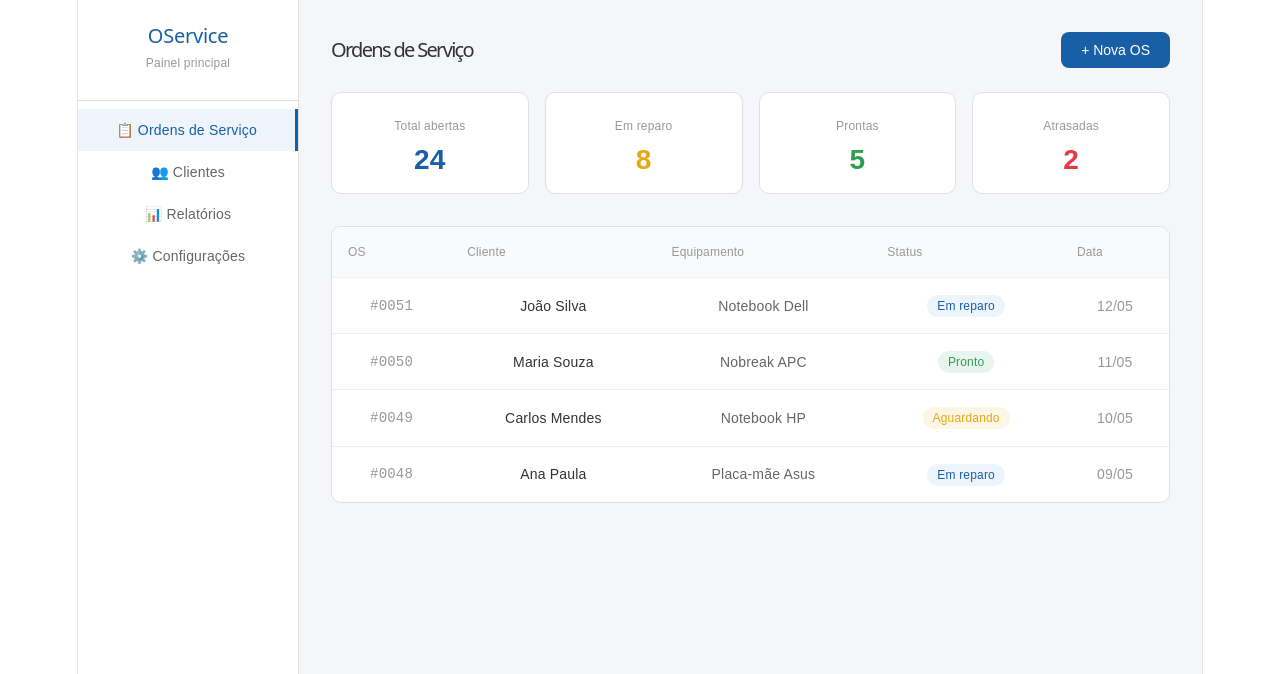
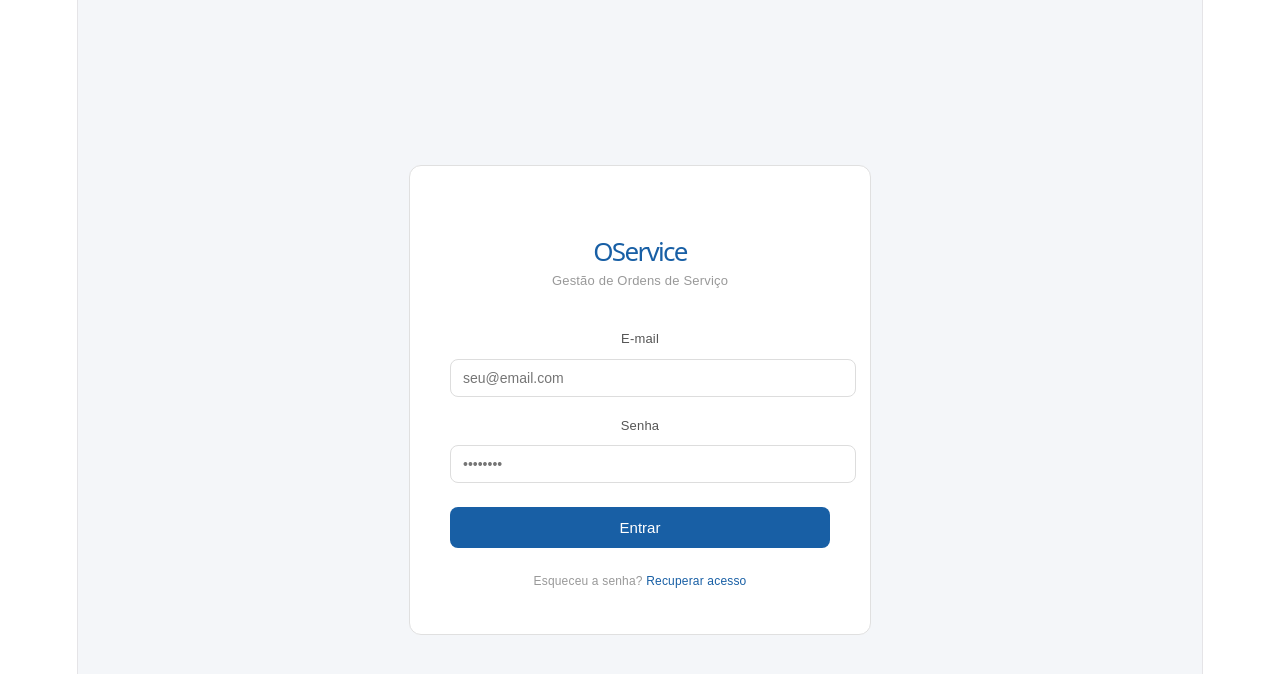
Before and after one commit to cavaxap-hue/oservice, a React (Vite) app: page / in a window 1280 px wide. Shown: the top 674 px of the page. Built offline with nearby package versions, Linux system fonts and the light colour scheme.

Commit message:
navegacao login dashboard e formulario nova OS

```diff
--- a/src/App.jsx
+++ b/src/App.jsx
@@ -1,7 +1,42 @@
+import { useState } from 'react'
 import Dashboard from './Dashboard'
 
+function Login({ onEntrar }) {
+  return (
+    <div style={{ fontFamily: 'sans-serif', minHeight: '100vh', background: '#F4F6F9', display: 'flex', alignItems: 'center', justifyContent: 'center' }}>
+      <div style={{ background: '#fff', padding: '40px', borderRadius: '12px', border: '1px solid #E0E0E0', width: '100%', maxWidth: '380px' }}>
+
+        <h1 style={{ fontSize: '26px', color: '#185FA5', textAlign: 'center', marginBottom: '4px' }}>OService</h1>
+        <p style={{ color: '#999', textAlign: 'center', fontSize: '13px', marginBottom: '32px' }}>Gestão de Ordens de Serviço</p>
+
+        <div style={{ marginBottom: '16px' }}>
+          <label style={{ fontSize: '13px', color: '#555', display: 'block', marginBottom: '6px' }}>E-mail</label>
+          <input type="email" placeholder="seu@email.com" style={{ width: '100%', padding: '10px 12px', borderRadius: '8px', border: '1px solid #DDD', fontSize: '14px', outline: 'none' }} />
+        </div>
+
+        <div style={{ marginBottom: '24px' }}>
+          <label style={{ fontSize: '13px', color: '#555', display: 'block', marginBottom: '6px' }}>Senha</label>
+          <input type="password" placeholder="••••••••" style={{ width: '100%', padding: '10px 12px', borderRadius: '8px', border: '1px solid #DDD', fontSize: '14px', outline: 'none' }} />
+        </div>
+
+        <button onClick={onEntrar} style={{ width: '100%', background: '#185FA5', color: '#fff', border: 'none', padding: '12px', borderRadius: '8px', fontSize: '15px', cursor: 'pointer', fontWeight: '500' }}>
+          Entrar
+        </button>
+
+        <p style={{ textAlign: 'center', fontSize: '12px', color: '#999', marginTop: '20px' }}>
+          Esqueceu a senha? <span style={{ color: '#185FA5', cursor: 'pointer' }}>Recuperar acesso</span>
+        </p>
+
+      </div>
+    </div>
+  )
+}
+
 function App() {
-  return <Dashboard />
+  const [tela, setTela] = useState('login')
+
+  if (tela === 'dashboard') return <Dashboard />
+  return <Login onEntrar={() => setTela('dashboard')} />
 }
 
 export default App
--- a/src/Dashboard.jsx
+++ b/src/Dashboard.jsx
@@ -1,4 +1,8 @@
+import { useState } from 'react'
+
 function Dashboard() {
+  const [tela, setTela] = useState('lista')
+
   return (
     <div style={{ fontFamily: 'sans-serif', minHeight: '100vh', background: '#F4F6F9', display: 'flex' }}>
 
@@ -8,7 +12,7 @@ function Dashboard() {
           <h2 style={{ fontSize: '20px', color: '#185FA5', margin: 0 }}>OService</h2>
           <small style={{ color: '#999', fontSize: '12px' }}>Painel principal</small>
         </div>
-          <div style={{ padding: '8px 20px', fontSize: '14px', color: '#185FA5', fontWeight: '500', background: '#EEF4FB', borderRight: '3px solid #185FA5' }}>📋 Ordens de Serviço</div>
+        <div onClick={() => setTela('lista')} style={{ padding: '8px 20px', fontSize: '14px', color: tela === 'lista' ? '#185FA5' : '#666', fontWeight: tela === 'lista' ? '500' : 'normal', background: tela === 'lista' ? '#EEF4FB' : 'transparent', borderRight: tela === 'lista' ? '3px solid #185FA5' : 'none', cursor: 'pointer' }}>📋 Ordens de Serviço</div>
         <div style={{ padding: '8px 20px', fontSize: '14px', color: '#666', cursor: 'pointer' }}>👥 Clientes</div>
         <div style={{ padding: '8px 20px', fontSize: '14px', color: '#666', cursor: 'pointer' }}>📊 Relatórios</div>
         <div style={{ padding: '8px 20px', fontSize: '14px', color: '#666', cursor: 'pointer' }}>⚙️ Configurações</div>
@@ -17,15 +21,15 @@ function Dashboard() {
       {/* Conteudo principal */}
       <div style={{ flex: 1, padding: '32px' }}>
 
-          {/* Cabecalho */}
+        {tela === 'lista' && (
+          <>
             <div style={{ display: 'flex', justifyContent: 'space-between', alignItems: 'center', marginBottom: '24px' }}>
               <h1 style={{ fontSize: '20px', color: '#333', margin: 0 }}>Ordens de Serviço</h1>
-            <button style={{ background: '#185FA5', color: '#fff', border: 'none', padding: '10px 20px', borderRadius: '8px', fontSize: '14px', cursor: 'pointer' }}>
+              <button onClick={() => setTela('nova')} style={{ background: '#185FA5', color: '#fff', border: 'none', padding: '10px 20px', borderRadius: '8px', fontSize: '14px', cursor: 'pointer' }}>
                 + Nova OS
               </button>
             </div>
 
-          {/* Cards de resumo */}
             <div style={{ display: 'grid', gridTemplateColumns: 'repeat(4, 1fr)', gap: '16px', marginBottom: '32px' }}>
               {[
                 { label: 'Total abertas', valor: '24', cor: '#185FA5' },
@@ -40,7 +44,6 @@ function Dashboard() {
               ))}
             </div>
 
-          {/* Tabela de OS */}
             <div style={{ background: '#fff', borderRadius: '10px', border: '1px solid #E0E0E0', overflow: 'hidden' }}>
               <table style={{ width: '100%', borderCollapse: 'collapse', fontSize: '14px' }}>
                 <thead>
@@ -74,6 +77,69 @@ function Dashboard() {
                 </tbody>
               </table>
             </div>
+          </>
+        )}
+
+        {tela === 'nova' && (
+          <>
+            <div style={{ display: 'flex', justifyContent: 'space-between', alignItems: 'center', marginBottom: '24px' }}>
+              <h1 style={{ fontSize: '20px', color: '#333', margin: 0 }}>Nova Ordem de Serviço</h1>
+              <button onClick={() => setTela('lista')} style={{ background: '#fff', color: '#666', border: '1px solid #DDD', padding: '10px 20px', borderRadius: '8px', fontSize: '14px', cursor: 'pointer' }}>
+                ← Voltar
+              </button>
+            </div>
+
+            <div style={{ background: '#fff', borderRadius: '10px', border: '1px solid #E0E0E0', padding: '24px', maxWidth: '600px' }}>
+
+              <p style={{ fontSize: '12px', fontWeight: '600', color: '#999', textTransform: 'uppercase', letterSpacing: '0.05em', marginBottom: '16px' }}>Dados do cliente</p>
+
+              <div style={{ display: 'grid', gridTemplateColumns: '1fr 1fr', gap: '16px', marginBottom: '16px' }}>
+                <div>
+                  <label style={{ fontSize: '13px', color: '#555', display: 'block', marginBottom: '6px' }}>Nome do cliente</label>
+                  <input type="text" placeholder="Ex: João Silva" style={{ width: '100%', padding: '10px 12px', borderRadius: '8px', border: '1px solid #DDD', fontSize: '14px', outline: 'none' }} />
+                </div>
+                <div>
+                  <label style={{ fontSize: '13px', color: '#555', display: 'block', marginBottom: '6px' }}>Telefone / WhatsApp</label>
+                  <input type="text" placeholder="(49) 99999-0000" style={{ width: '100%', padding: '10px 12px', borderRadius: '8px', border: '1px solid #DDD', fontSize: '14px', outline: 'none' }} />
+                </div>
+              </div>
+
+              <p style={{ fontSize: '12px', fontWeight: '600', color: '#999', textTransform: 'uppercase', letterSpacing: '0.05em', marginBottom: '16px', marginTop: '24px' }}>Equipamento</p>
+
+              <div style={{ display: 'grid', gridTemplateColumns: '1fr 1fr', gap: '16px', marginBottom: '16px' }}>
+                <div>
+                  <label style={{ fontSize: '13px', color: '#555', display: 'block', marginBottom: '6px' }}>Tipo</label>
+                  <select style={{ width: '100%', padding: '10px 12px', borderRadius: '8px', border: '1px solid #DDD', fontSize: '14px', outline: 'none', background: '#fff' }}>
+                    <option>Notebook</option>
+                    <option>Nobreak</option>
+                    <option>Placa-mãe</option>
+                    <option>Desktop</option>
+                    <option>Outro</option>
+                  </select>
+                </div>
+                <div>
+                  <label style={{ fontSize: '13px', color: '#555', display: 'block', marginBottom: '6px' }}>Marca / Modelo</label>
+                  <input type="text" placeholder="Ex: Dell Inspiron 15" style={{ width: '100%', padding: '10px 12px', borderRadius: '8px', border: '1px solid #DDD', fontSize: '14px', outline: 'none' }} />
+                </div>
+              </div>
+
+              <div style={{ marginBottom: '24px' }}>
+                <label style={{ fontSize: '13px', color: '#555', display: 'block', marginBottom: '6px' }}>Problema relatado</label>
+                <textarea placeholder="Descreva o que o cliente relatou..." rows={4} style={{ width: '100%', padding: '10px 12px', borderRadius: '8px', border: '1px solid #DDD', fontSize: '14px', outline: 'none', resize: 'vertical' }} />
+              </div>
+
+              <div style={{ display: 'flex', gap: '12px', justifyContent: 'flex-end' }}>
+                <button onClick={() => setTela('lista')} style={{ background: '#fff', color: '#666', border: '1px solid #DDD', padding: '10px 20px', borderRadius: '8px', fontSize: '14px', cursor: 'pointer' }}>
+                  Cancelar
+                </button>
+                <button onClick={() => setTela('lista')} style={{ background: '#185FA5', color: '#fff', border: 'none', padding: '10px 20px', borderRadius: '8px', fontSize: '14px', cursor: 'pointer', fontWeight: '500' }}>
+                  Abrir OS
+                </button>
+              </div>
+
+            </div>
+          </>
+        )}
 
       </div>
     </div>
```
Also changed, not shown: 1 other file (tests, documents, lock files or other folders). Lines whose indentation alone changed are shown as unchanged.
